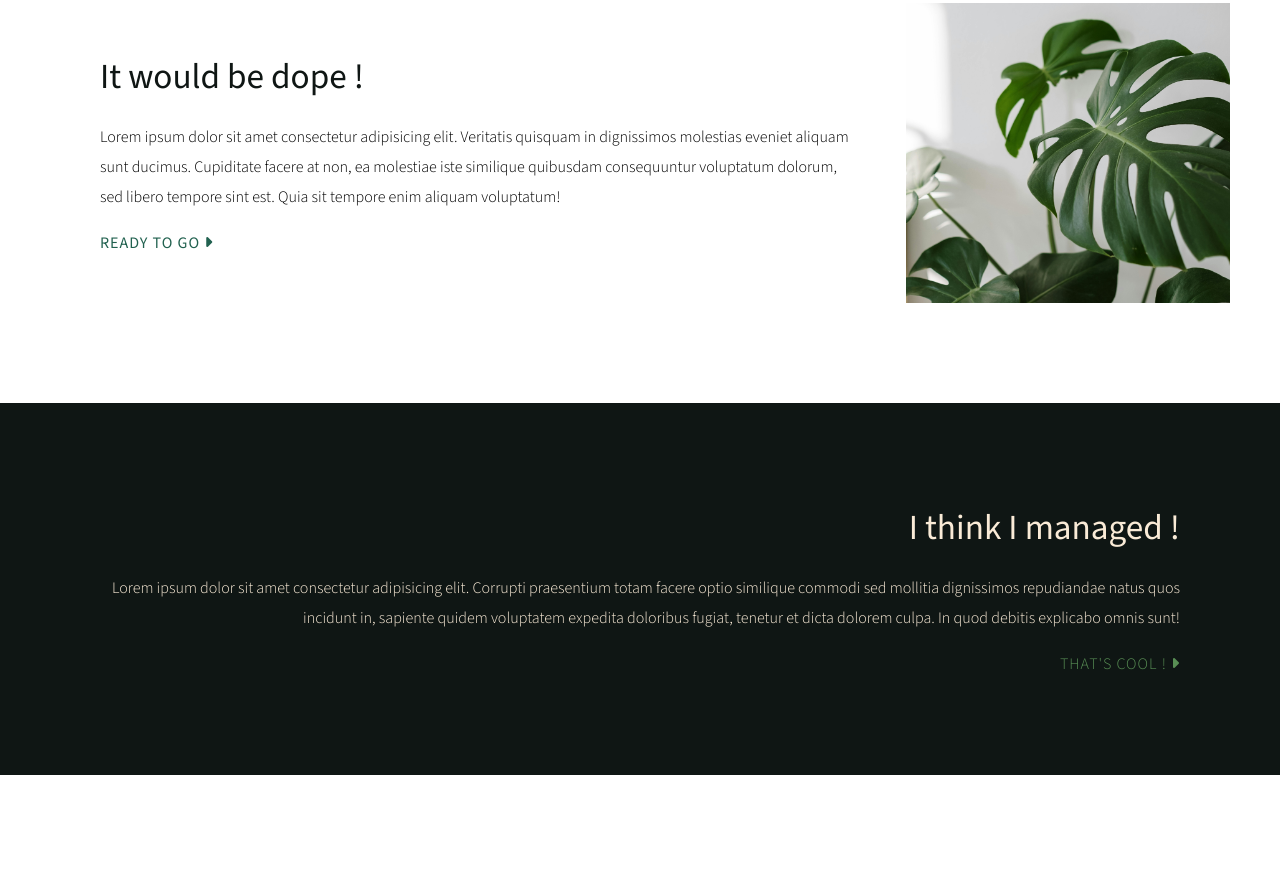
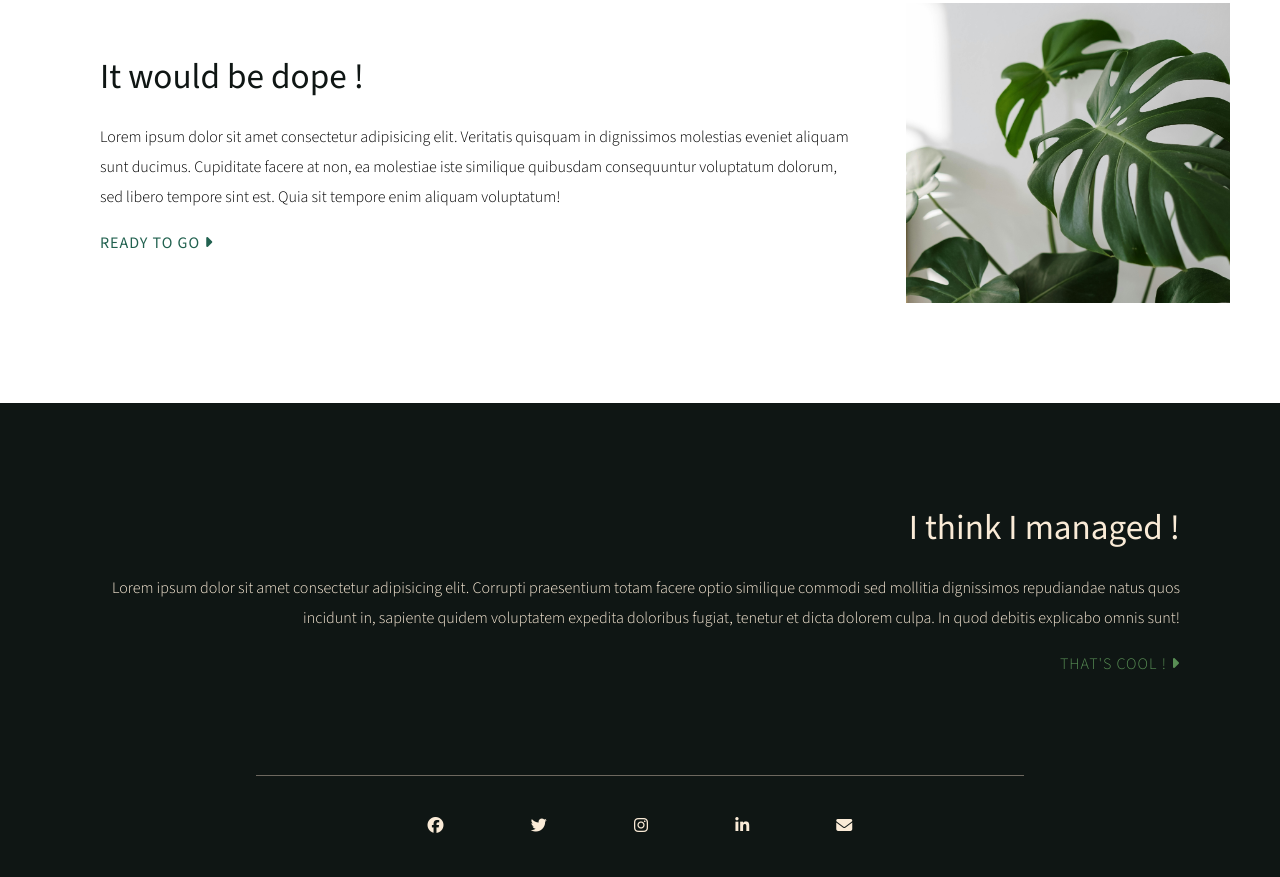
Before and after one commit to Lortytogether/Shared-Github-Project-Course, a plain HTML site: page index.html in a window 1280 px wide. Shown: the part 897-1774 px from the top of the page. Before the commit the page ends 1672 px from the top, so only its background shows below. Drawn offline with Linux system fonts and the light colour scheme.

Commit message:
added footer

```diff
--- a/index.html
+++ b/index.html
@@ -30,6 +30,7 @@
         </div>
         <div class="img-container"></div>
     </div>
+
     <div class="section2">
         <div class="container">
             <h2>I think I managed !</h2>
@@ -40,6 +41,18 @@
                 <a href="#">That's cool !  <i class="fa-solid fa-caret-right"></i></a>
         </div>
     </div>
+
+    <footer>
+        <div class="social-container">
+            <ul>
+                <li><i class="fa-brands fa-facebook"></i></li>
+                <li><i class="fa-brands fa-twitter"></i></li>
+                <li><i class="fa-brands fa-instagram"></i></li>
+                <li><i class="fa-brands fa-linkedin-in"></i></li>
+                <li><i class="fa-solid fa-envelope"></i></li>
+            </ul>
+        </div>
+    </footer>
 </body>
 
 </html>
--- a/style.css
+++ b/style.css
@@ -113,6 +113,7 @@ letter-spacing: 5px;
     background: #0F1614;
     color: antiquewhite;
     text-align: right;
+    position: relative;
 }
 
 .section2 h2{
@@ -122,3 +123,32 @@ letter-spacing: 5px;
 .section2 a {
     color: #588e54;
 }
+
+.section2 ::after{
+    content: "";
+    height: 0.1px;
+    position: absolute;
+    background: rgba(250, 235, 215, 0.096);
+    width: 60%;
+    bottom: 0;
+    left: 50%;
+    transform: translate(-50%);
+
+}
+
+footer{
+    background: #0F1614;
+    display: block;
+    padding: 40px 0;
+}
+ul{
+    margin: 0 auto;
+    display: flex;
+    justify-content: space-around;
+    width: 40%;
+}
+
+li{
+    list-style: none;
+    color: antiquewhite;
+}
```
